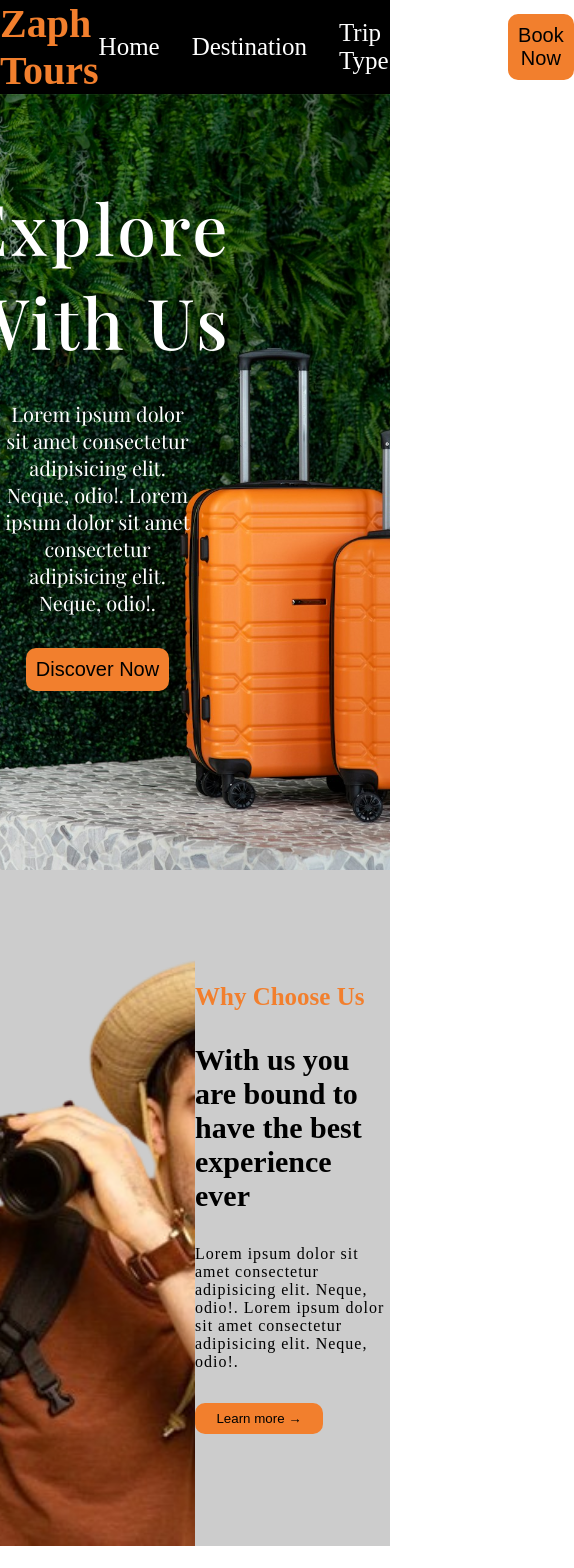
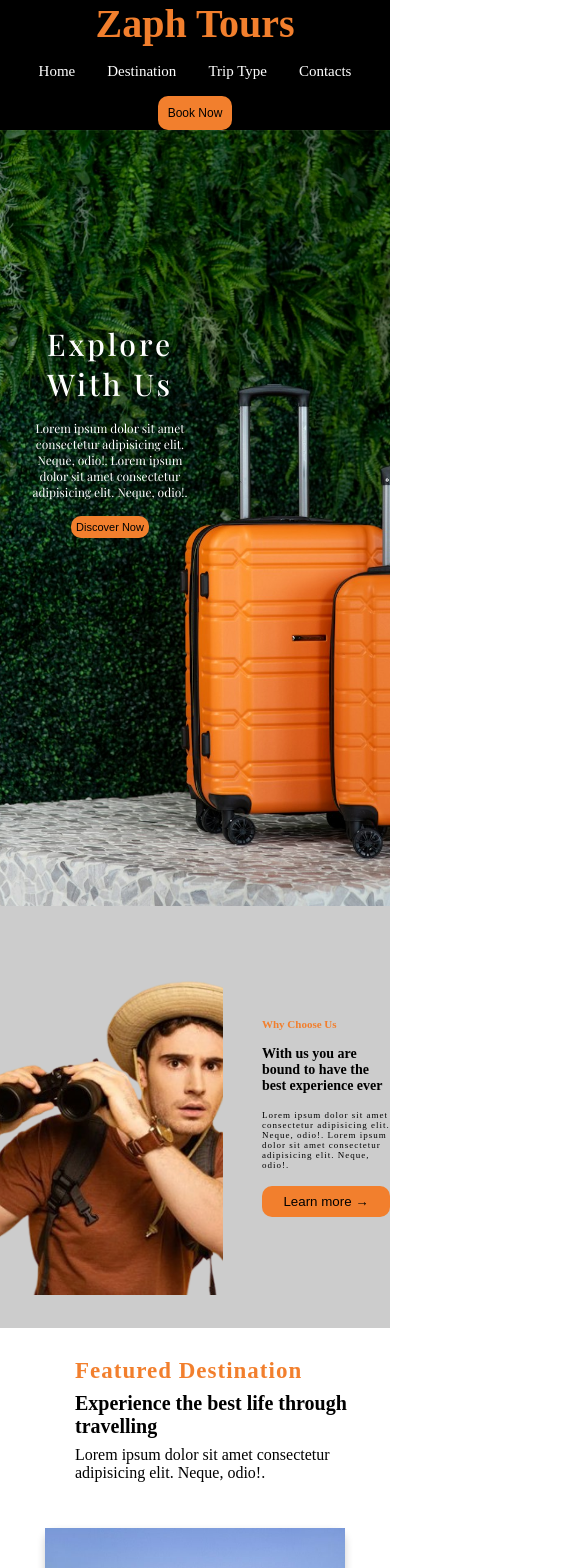
Before and after one commit to Githenduka-carolyne/zaph-tours, a React (Vite) app: page / in a window 390 px wide. Shown: the top 1568 px of the page, 574 px wide, since content can reach past the window. Built offline with nearby package versions, Linux system fonts and the light colour scheme; a web font is replaced by a local one.

Commit message:
add the media query for the home page

```diff
--- a/src/Pages/Home/About.css
+++ b/src/Pages/Home/About.css
@@ -1,13 +1,13 @@
 .about-container{
     display: flex;
     flex-direction: row;
-    justify-content: center;
+    place-content:  center;
     align-items: center;
     background: rgba(0, 0, 0, 0.2);
 }
 .wrapper{
     height: 80vh;
-    flex-basis: 50%;
+    /* flex-basis: 50%; */
 }
 .aboutimg{
     width: 100%;
@@ -22,9 +22,8 @@
     width: 50vw;
     height: 50vh;
     gap: 2rem;
-    /* border: 2px solid black; */
-    flex-basis: 50%;
 }
+
 .abouttitle{
     font-size: 25px;
    font-weight:bolder;
@@ -43,3 +42,73 @@
     padding: 8px;
     border-radius: 10px;
 }
+@media screen and (max-width:44.68em) {
+   .wrapper {
+        height: 60vh;
+        place-content: center;
+    }
+
+    .abouttitle {
+     font-size: 15px;
+    }
+    .aboutsubtitle{
+        font-size: 18px;
+    }
+}
+@media screen and (max-width:35.5em) {
+    .about-info-textbox{
+        gap: 1rem;
+    }
+}
+@media screen and (max-width:33.87em) {
+    .aboutimg{
+        width: 95%;
+        height: 95%;
+    }
+    .aboutdetails{
+        font-size: 13px
+    }
+}
+@media screen and (max-width:27.29em){
+    .aboutimg {
+            width: 85%;
+            height: 85%;
+        }
+    .wrapper {
+        height: 50vh;
+    }
+        .abouttitle {
+            font-size: 11px;
+        }
+
+        .aboutsubtitle {
+            font-size: 14px;
+        }
+
+        .aboutdetails {
+            font-size: 9px
+        }
+
+}
+@media screen and (max-width:16.68em){
+
+    .wrapper {
+            height: 30vh;
+        }
+    .bt3{
+        font-size: 10px;
+        padding: 2px;
+        width: 3rem;
+    }
+        .abouttitle {
+            font-size: 10px;
+        }
+
+        .aboutsubtitle {
+            font-size: 10px;
+        }
+
+        .aboutdetails {
+            font-size: 8px
+        }
+}
--- a/src/Pages/Home/Featureddest.css
+++ b/src/Pages/Home/Featureddest.css
@@ -10,7 +10,6 @@
     flex-direction: column;
     justify-content: center;
     align-items: left;
-    padding-left: 50px;
     gap: 0.5rem;
     margin-top: 30px;
     margin-left: 75px;
@@ -80,3 +79,13 @@
     background-color: transparent;
     width: 7rem;
 }
+@media screen and (max-width:28.95em){
+    .destination-textbox h3 {
+            font-size: 20px;
+        }
+}
+@media screen and (max-width:19.20em) {
+    .destination-textbox{
+        margin-left: 20px;
+    }
+}
--- a/src/Pages/Home/Hero.css
+++ b/src/Pages/Home/Hero.css
@@ -3,7 +3,6 @@
  .hero-section {
      height: 92vh;
      background:url(../../assets/headerphoto.jpg);
-    /* linear-gradient(to left, rgba(0, 0, 0, 0.5), rgba(0, 0, 0, 0.5)), */
      background-size: cover;
     background-position: center;
     padding: 130px 0;
@@ -15,13 +14,10 @@
      flex-direction: column;
      justify-content: center;
      align-items: center;
+     padding-left: 25px;
      width: 50vw;
      height: 50vh;
      gap: 2rem;
-     /* border: 3px solid green; */
-
-
-     /* line-height: 7.5rem; */
  }
 
  .hero-maintitle {
@@ -41,6 +37,12 @@
      color: white;
      font-size: 20px;
      /* letter-spacing: 1.5px; */
+ }
+
+ @media screen and (max-width:45.18em) {
+    .hero-subtitle{
+        font-size: 15px;
+    }
  }
  .hero-paragraph {
      text-align: center;
@@ -65,3 +67,26 @@
     -webkit-transform: scale(1.1);
     transform: scale(1.1);
 }
+@media screen and (max-width:33.87em) {
+    .hero-maintitle{
+        font-size: 50px;
+    }
+}
+@media screen and (max-width:28.95em) {
+    .hero-maintitle {
+            font-size: 30px;
+        }
+    .hero-subtitle {
+        font-size: 12px;
+    }
+    .hero-textbox{
+        gap: 1rem;
+    }
+    .btn2{
+        padding: 5px;
+        font-size: 11px;
+    }
+    .hero-section{
+      padding: 90px 0;
+    }
+}
--- a/src/Pages/Home/Newsletter.css
+++ b/src/Pages/Home/Newsletter.css
@@ -37,3 +37,13 @@
     margin-left: 60px;
     margin-top: 20px;
 }
+@media screen and (max-width:33.87em){
+    .news-details h4 {
+            font-size: 18px;
+        }
+}
+@media screen and (max-width:27.29em) {
+    .newsinfo-textbox{
+        padding: 20px;
+    }
+}
--- a/src/Pages/Home/Testimonialsprt.css
+++ b/src/Pages/Home/Testimonialsprt.css
@@ -9,7 +9,6 @@
     flex-direction: column;
     justify-content: center;
     align-items: left;
-    padding-left: 50px;
     gap: 0.5rem;
     margin-top: 1px;
     margin-left: 75px;
@@ -42,7 +41,7 @@
 .testimonie-card{
     box-shadow: 0 4px 8px 0 rgba(0, 0, 0, 0.2);
         width: 300px;
-        height: 480px;
+        height: 500px;
         font-size: 13px;
         color: var(--color-white);
         margin-top: 3px;
@@ -80,3 +79,21 @@
     color: #F27F2D;
     font-size: 20px;
 }
+@media screen and (max-width:28.95em){
+    .testimonie-textbox h3 {
+            font-size: 20px;
+}
+   .testimonie-description{
+        font-size: 13px;
+}
+}
+@media screen and (max-width:19.20em) {
+   .testimonie-textbox {
+        margin-left: 20px;
+    }
+}
+@media screen and (max-width:13.62em){
+    .testimonie-card-title p {
+            line-height: 1.3rem;
+    }
+}
--- a/src/components/Header/header.css
+++ b/src/components/Header/header.css
@@ -23,6 +23,14 @@
     gap: 2rem;
 
 }
+@media screen and (max-width:38.56em) {
+    .container{
+        display: flex;
+        flex-direction: column;
+        gap: 1rem;
+    }
+
+}
 .navigation-item{
     display: grid;
     place-content: center;
@@ -43,3 +51,23 @@
     background: #F27F2D;
 
 }
+@media screen and (max-width:50.62em) {
+    .navigation-item a{
+        font-size: 15px;
+    }
+    .btn{
+       font-size: 12px;
+       padding: 10px;
+
+    }
+}
+@media screen and (max-width:19.20em){
+    .navigation-list{
+        gap: 1rem;
+    }
+}
+@media screen and (max-width:16.5em){
+    .navigation-item a {
+            font-size: 11px;
+        }
+}
```
